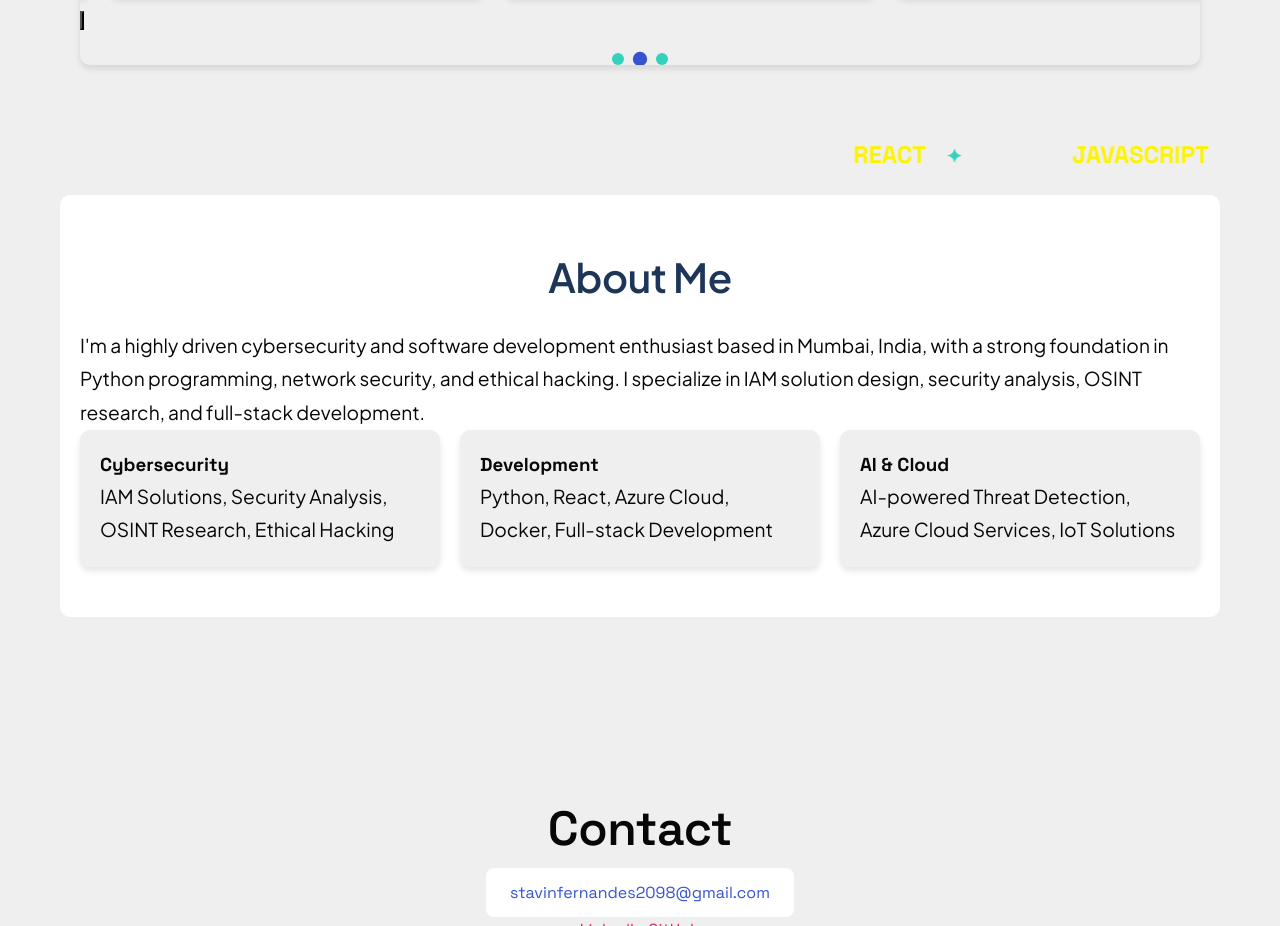
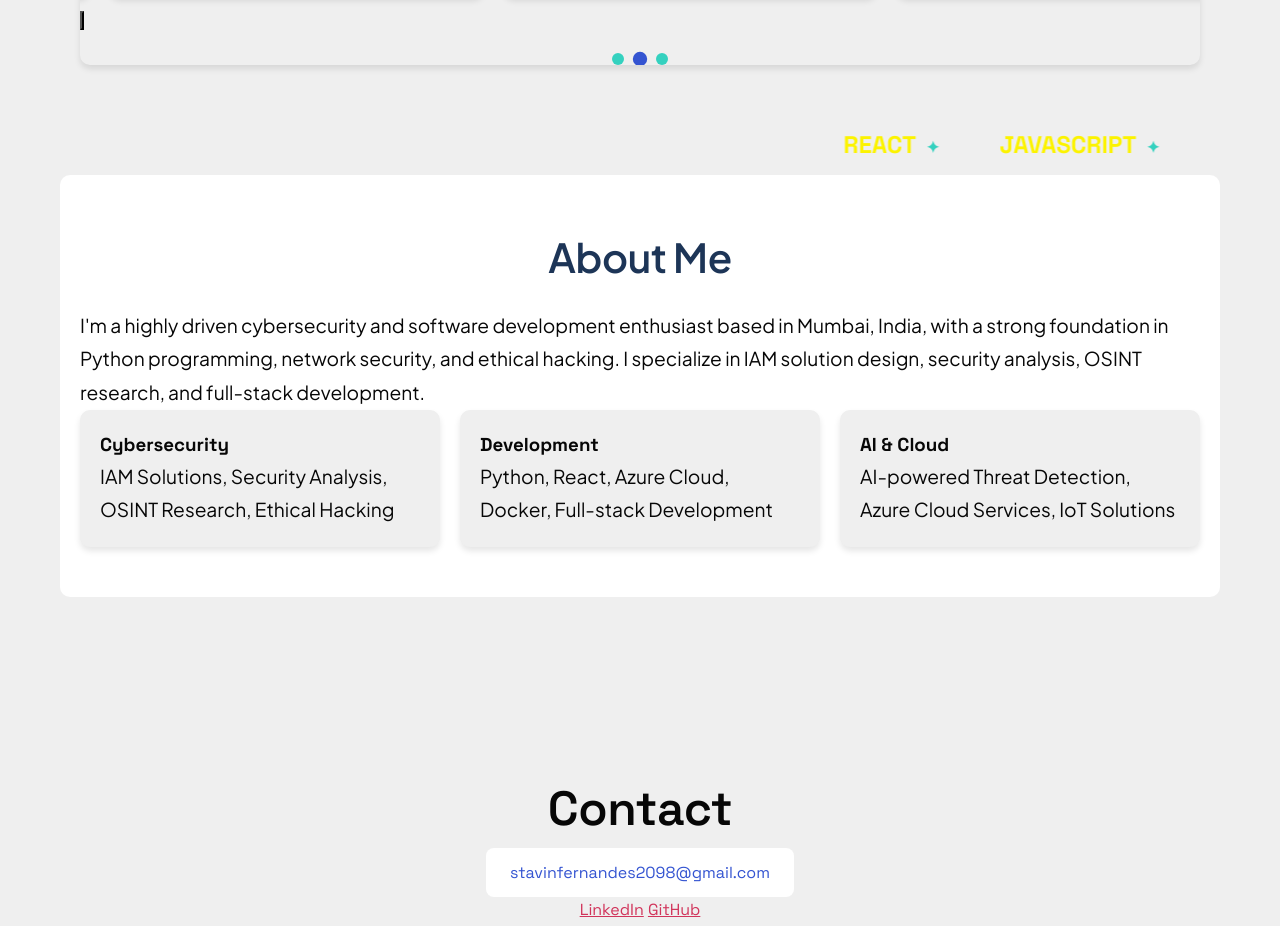
Before and after one commit to Stavin13/StavinFernandes, a plain HTML site: page index.html in a window 1280 px wide. Shown: the part 1562-2488 px from the top of the page. Drawn offline with Linux system fonts and the light colour scheme.

Commit message:
final changes v1.1

```diff
--- a/style.css
+++ b/style.css
@@ -811,7 +811,7 @@ p {
     white-space: nowrap;
     display: flex;
     align-items: center;
-    height: 80px;
+    height: 60px; /* Reduced height */
     position: relative;
     width: 100%;
 }
@@ -824,23 +824,23 @@ p {
     font-weight: bold;
     color: #FCF300; /* Fixed color value instead of var() */
     text-transform: uppercase;
-    gap: 50px;
+    gap: 30px; /* Reduced gap between items */
     will-change: transform;
     min-width: 100%;
 }
 
 .marquee-content span {
     display: inline-block;
-    padding: 0 20px;
+    padding: 0 10px; /* Reduced padding */
 }
 
 /* Add a sparkle or separator between words */
 .marquee-content span::after {
     content: "✦";
-    margin-left: 20px;
-    margin-right: 20px;
+    margin-left: 10px; /* Reduced margin */
+    margin-right: 10px; /* Reduced margin */
     color: var(--color-secondary);
-    font-size: 1.2rem;
+    font-size: 1rem; /* Slightly smaller separator */
 }
 
 /* Marquee Animation */
```
